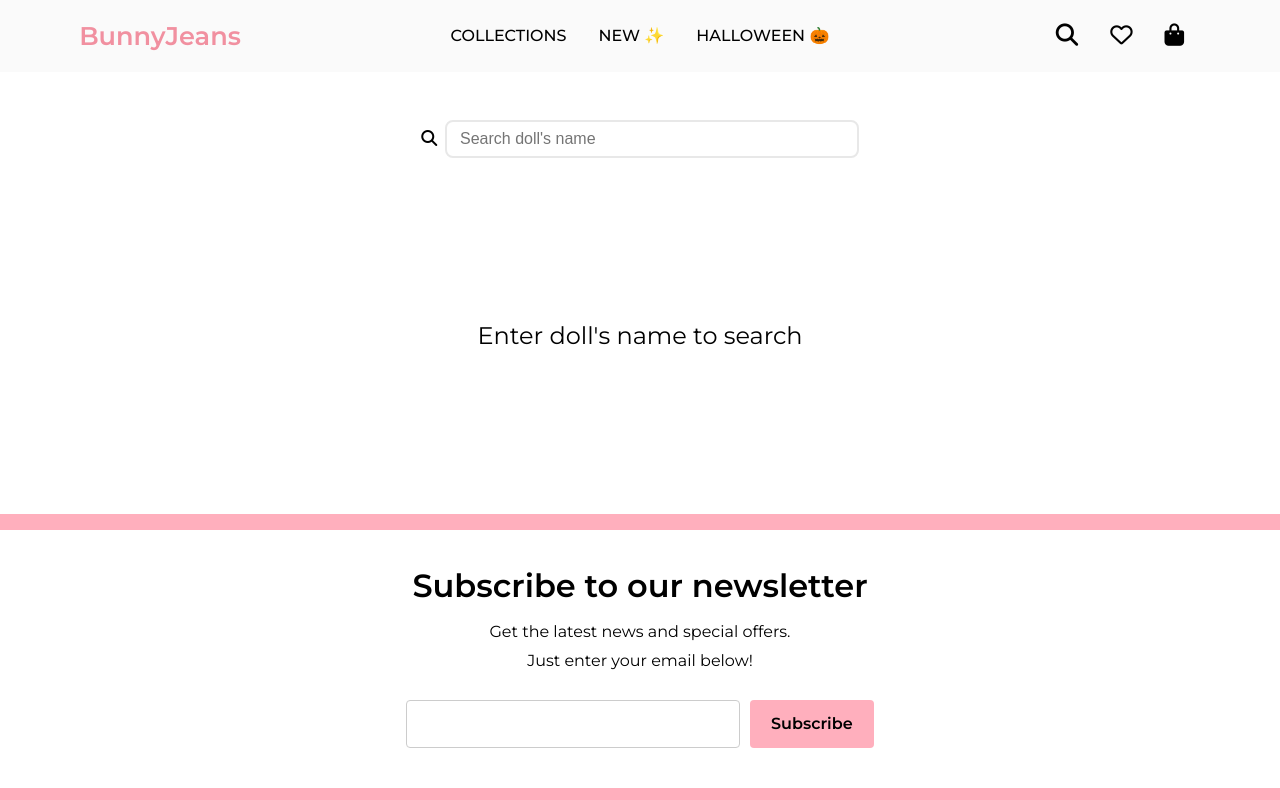
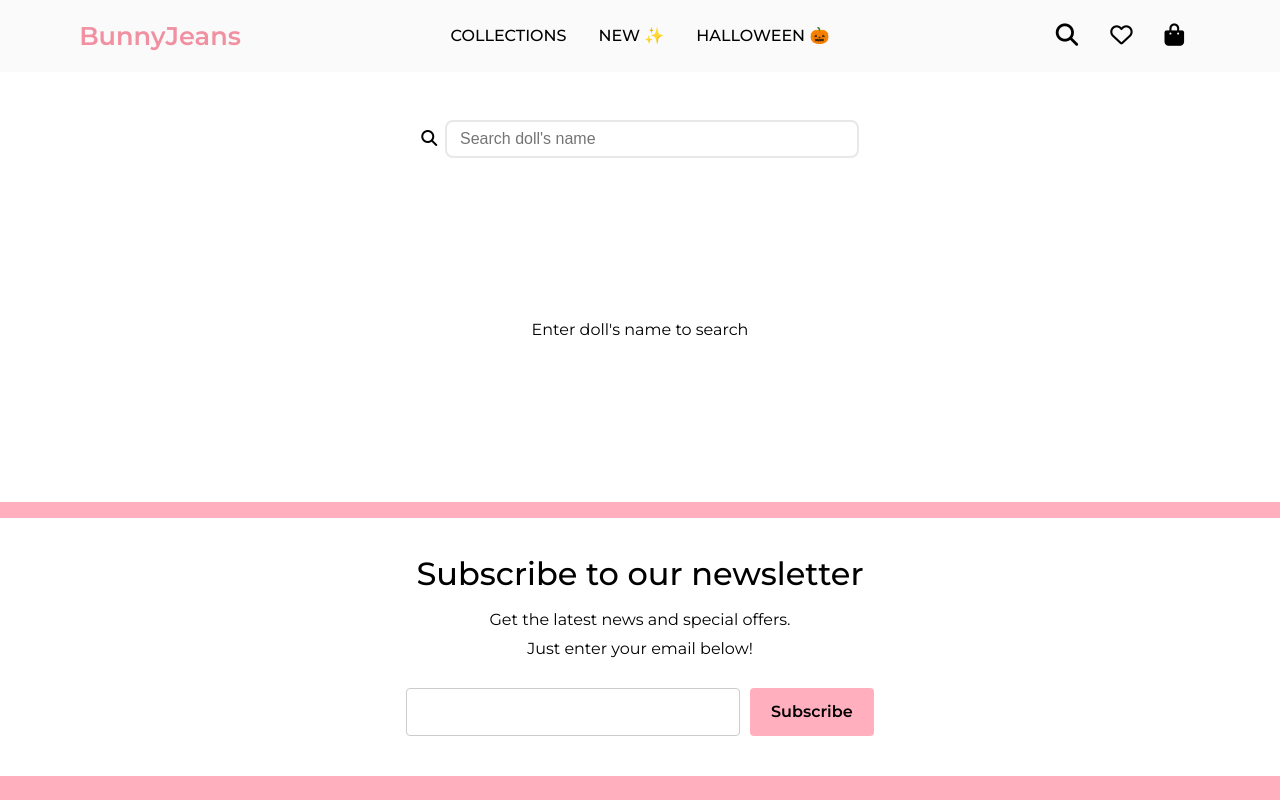
Before and after one commit to FernPK/BunnyJeans, a React (Vite) app: page /search in a window 1280 px wide. Shown: the top 800 px of the page. Built offline with nearby package versions, Linux system fonts and the light colour scheme.

Commit message:
semantic tag

```diff
--- a/src/components/CollectionsHome.tsx
+++ b/src/components/CollectionsHome.tsx
@@ -8,14 +8,14 @@ const CollectionsHome = () => {
           <img src="farmAnimals.jpg" alt="Farm Animals Collection" />
         </div>
         <div className='col-div-info'>
-          <p className='col-title-center'>B-I-N-G-O</p>
+          <h2 className='col-title-center'>B-I-N-G-O</h2>
           <p className='col-des-center'>In the midst of green pastures and rolling hills, some animals were running around. You&apos;ll find your new best friend here!</p>
           <button>Visit our Farm</button>
         </div>
       </div>
       <div className='col-div'>
         <div className='col-div-info'>
-          <p className='col-title-center'>Super Duper Cute</p>
+          <h2 className='col-title-center'>Super Duper Cute</h2>
           <p className='col-des-center'>Their big heads are full of love and their little bodies are full of beans. They&apos;re the cutest things you&apos;ll ever see!</p>
           <button>Meet Kawaii Friends</button>
         </div>
--- a/src/routes/Basket.tsx
+++ b/src/routes/Basket.tsx
@@ -28,7 +28,7 @@ const Basket = () => {
       {
         basket.length === 0 ?
           <div className='blank-state'>
-            <h2>Your basket is empty</h2>
+            <p>Your basket is empty</p>
           </div> :
         <div className='basket-detail-div'>
           <table>
--- a/src/routes/Search.tsx
+++ b/src/routes/Search.tsx
@@ -52,7 +52,7 @@ const Search = () => {
           </div>
         </div> :
         <div className="blank-state">
-          <h2>Enter doll's name to search</h2>
+          <p>Enter doll's name to search</p>
         </div>
       }
     </div>
--- a/src/routes/Wishlist.tsx
+++ b/src/routes/Wishlist.tsx
@@ -22,7 +22,7 @@ const Wishlist = () => {
       {
         wishlist.length === 0 &&
         <div className="blank-state">
-          <h2>Your wishlist is empty</h2>
+          <p>Your wishlist is empty</p>
         </div>
       }
       <div className="wishlist-card-div">
--- a/src/styles/Basket.css
+++ b/src/styles/Basket.css
@@ -52,7 +52,7 @@
   margin: 10rem 0;
 }
 
-.blank-state h2 {
+.blank-state p {
   font-weight: 400;
 }
 
--- a/src/styles/Footer.css
+++ b/src/styles/Footer.css
@@ -13,7 +13,7 @@
 
 .newsletter-title {
   font-size: 2rem;
-  font-weight: 600;
+  font-weight: 500;
   margin-bottom: 0;
 }
 
```
